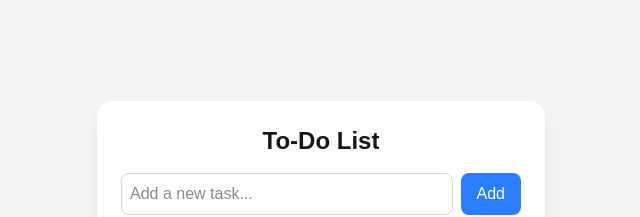
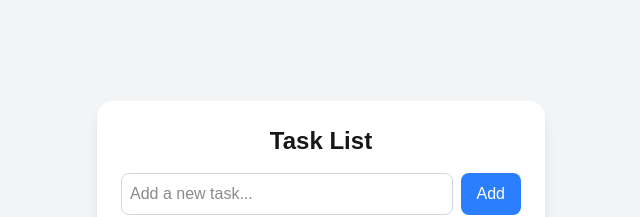
Before and after one commit to ether2314/list, a Next.js app: page / in a window 1280 px wide. Shown: the part 222-439 px from the top of the page, without its empty margins (319-959 px from the left). Built offline with nearby package versions, Linux system fonts and the light colour scheme.

Commit message:
Update page.tsx

```diff
--- a/app/page.tsx
+++ b/app/page.tsx
@@ -32,7 +32,7 @@
   return (
     <main className="flex flex-col items-center justify-center min-h-screen bg-gray-100 p-6">
       <div className="bg-white shadow-lg rounded-2xl p-6 w-full max-w-md">
-        <h1 className="text-2xl font-bold text-center mb-4">To-Do List</h1>
+        <h1 className="text-2xl font-bold text-center mb-4">Task List</h1>
 
         <div className="flex gap-2 mb-4">
           <input
```
